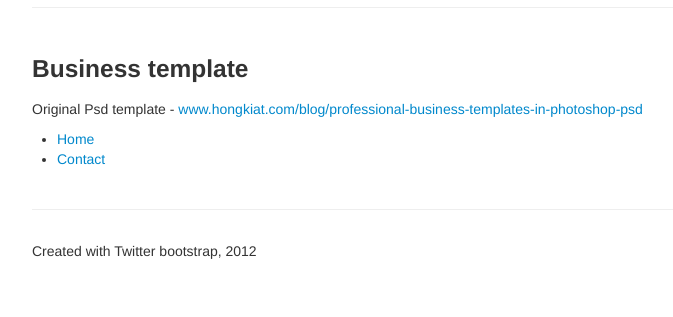
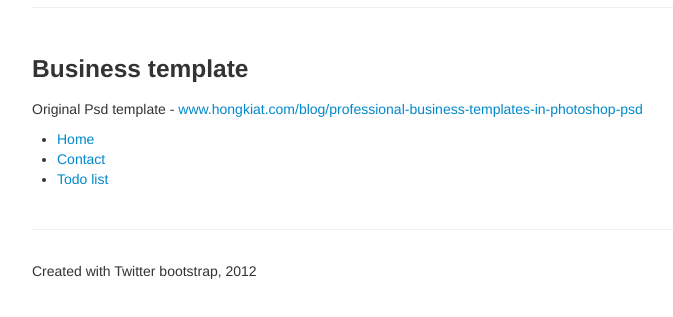
Before and after one commit to ninat/portfolio, a plain HTML site: page index.html in a window 1280 px wide. Shown: the part 93-410 px from the top of the page, without its empty margins (258-931 px from the left). Drawn offline with Linux system fonts and the light colour scheme.

Commit message:
added todo link

```diff
--- a/index.html
+++ b/index.html
@@ -45,6 +45,7 @@
           <ul>
           	<li><a href="business-template/index.html">Home</a> </li>
           	<li><a href="business-template/contact.html">Contact</a> </li>
+            <li><a href="backbone-master/examples/todos/index.html">Todo list</a> </li>
           </ul>
       </div>
       <hr>
```
